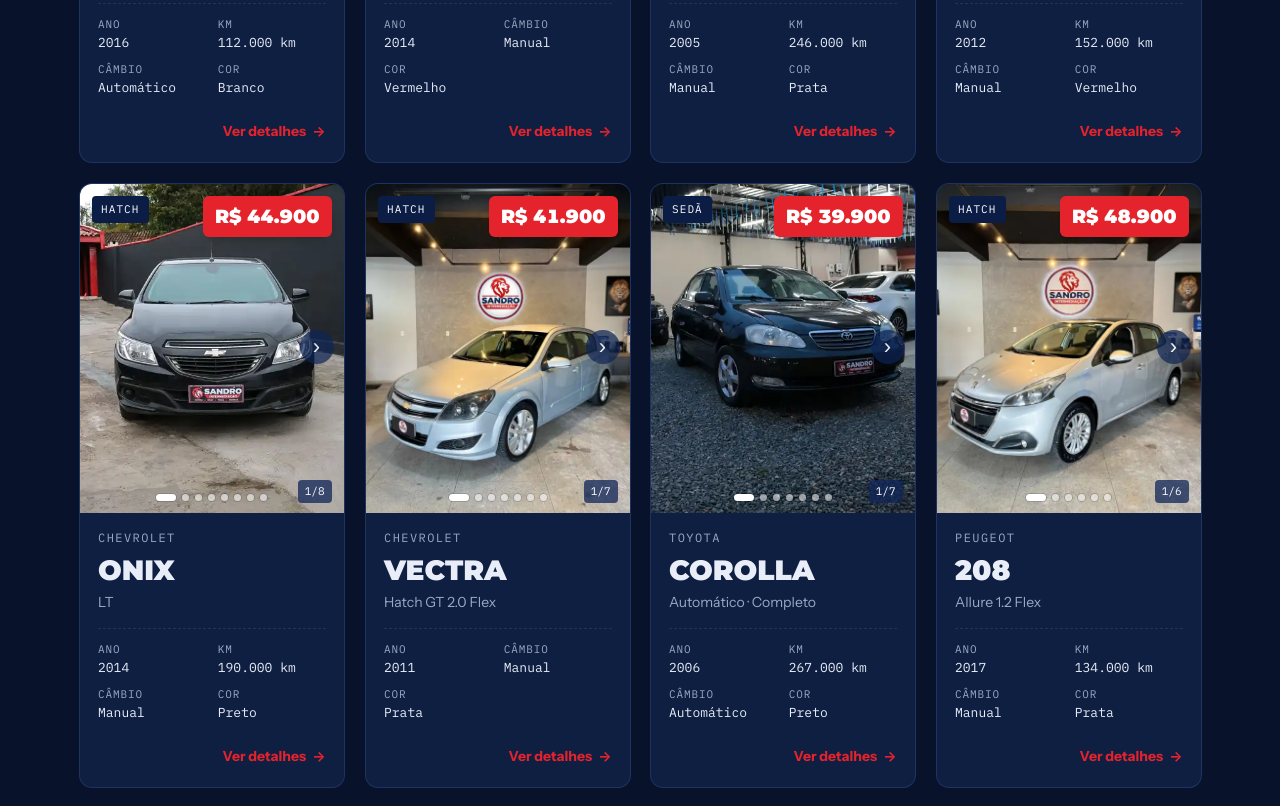
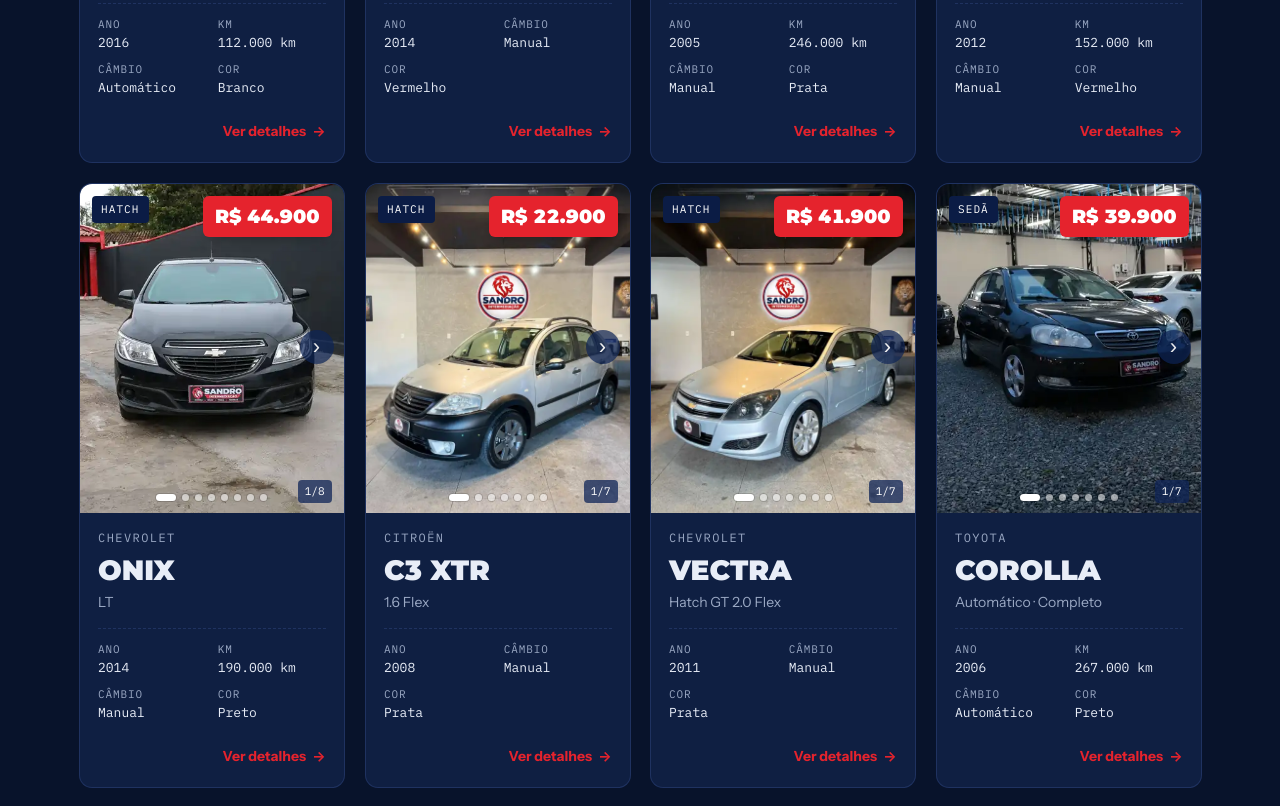
Before and after one commit to mrr-svg/sandrointermediacao, a plain HTML site: page index.html in a window 1280 px wide. Shown: the part 1415-2221 px from the top of the page. Drawn offline with Linux system fonts and the light colour scheme.

Commit message:
Adiciona Citroën C3 XTR 2008
Co-Authored-By: Claude Opus 5.5 <noreply@anthropic.com>
Claude-Session: https://claude.ai/code/session_01Ebmg5KrFAMJPcXewfJN8UV

```diff
--- a/index.html
+++ b/index.html
@@ -420,6 +420,10 @@ const CARS = [
    year:"2014", y:2014, km:null, cambio:"Manual", comb:"Flex", portas:4, price:36900,
    opts:["Sem leilão/sinistro","Suspensão a ar","Rodas aro 17","Bandeja slim","Caixas de roda feitas","Todo chapeado","Levantamento de motor e câmbio","Mangueiras de combustível por dentro","Multimídia","Câmera de ré","Volante multifuncional","Direção hidráulica","Trava elétrica","Desembaçador traseiro"],
    fotos:["fotos/celta-1.webp","fotos/celta-2.webp","fotos/celta-3.webp","fotos/celta-4.webp","fotos/celta-5.webp","fotos/celta-6.webp","fotos/celta-7.webp","fotos/celta-8.webp","fotos/celta-9.webp"]},
+  {id:"c3xtr", make:"Citroën", model:"C3 XTR", ver:"1.6 Flex", type:"Hatch", shape:"hatch", color:"#b8bec6", colorName:"Prata",
+   year:"2008", y:2008, km:null, cambio:"Manual", comb:"Flex", portas:4, price:22900,
+   opts:["Valor de repasse","Sem leilão/sinistro","Bancos em couro","Ar-condicionado","Direção elétrica","Vidros elétricos nas 4 portas","Painel digital","Rádio/USB","Desembaçador e limpador traseiro"],
+   fotos:["fotos/c3xtr-1.webp","fotos/c3xtr-2.webp","fotos/c3xtr-3.webp","fotos/c3xtr-4.webp","fotos/c3xtr-5.webp","fotos/c3xtr-6.webp","fotos/c3xtr-7.webp"]},
   {id:"newfiesta", make:"Ford", model:"New Fiesta", ver:"Hatch 1.6 Flex Automático", type:"Hatch", shape:"hatch", color:"#f2f3f5", colorName:"Branco",
    year:"2015", y:2015, km:96000, cambio:"Automático", comb:"Flex", portas:4, price:43900,
    opts:["Sem leilão/sinistro","Câmbio automático","Ar-condicionado","Sensor de estacionamento","Volante com comandos de som","Painel digital e analógico","Direção hidráulica","Vidros elétricos","Rodas de liga leve","Faróis de milha","Desembaçador traseiro","Manual e chave cópia"],
```
Also changed, not shown: fotos/c3xtr-1.webp (added), fotos/c3xtr-2.webp (added), fotos/c3xtr-3.webp (added), fotos/c3xtr-4.webp (added), fotos/c3xtr-5.webp (added), fotos/c3xtr-6.webp (added), fotos/c3xtr-7.webp (added).
